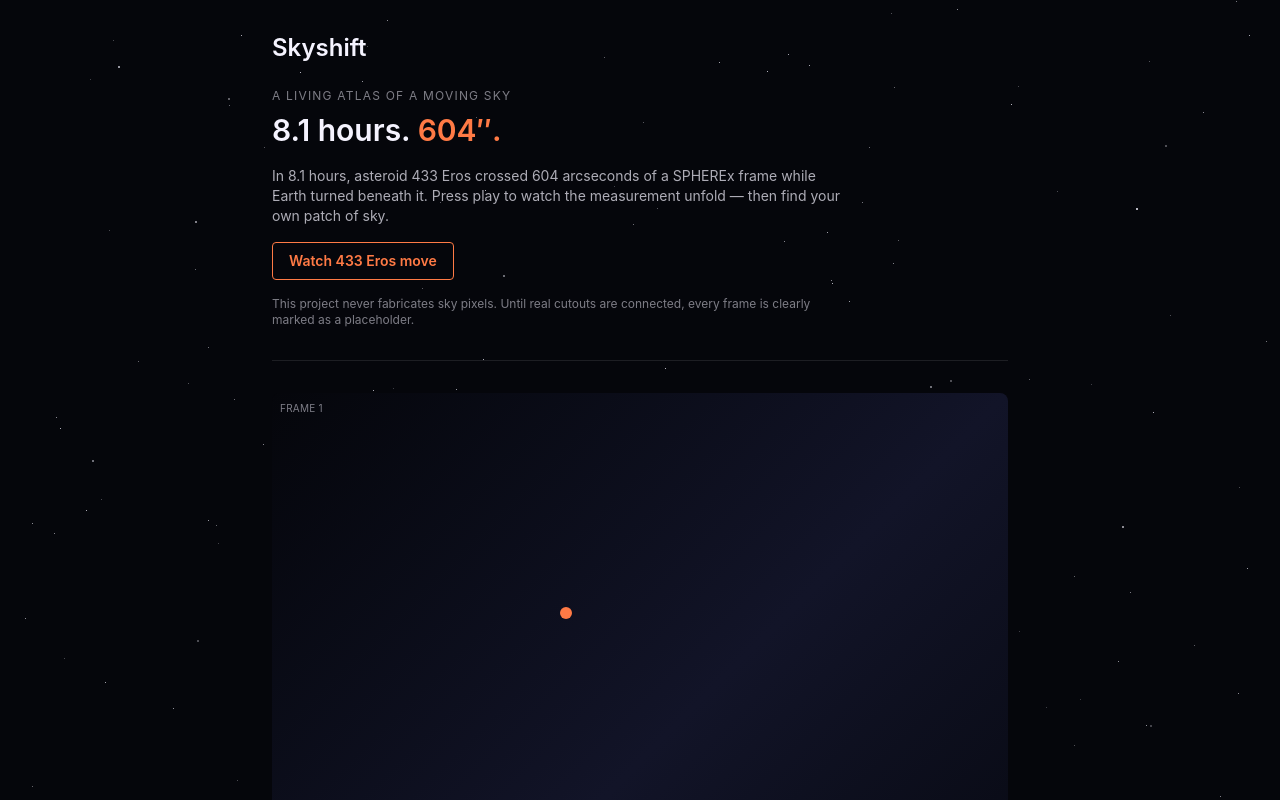
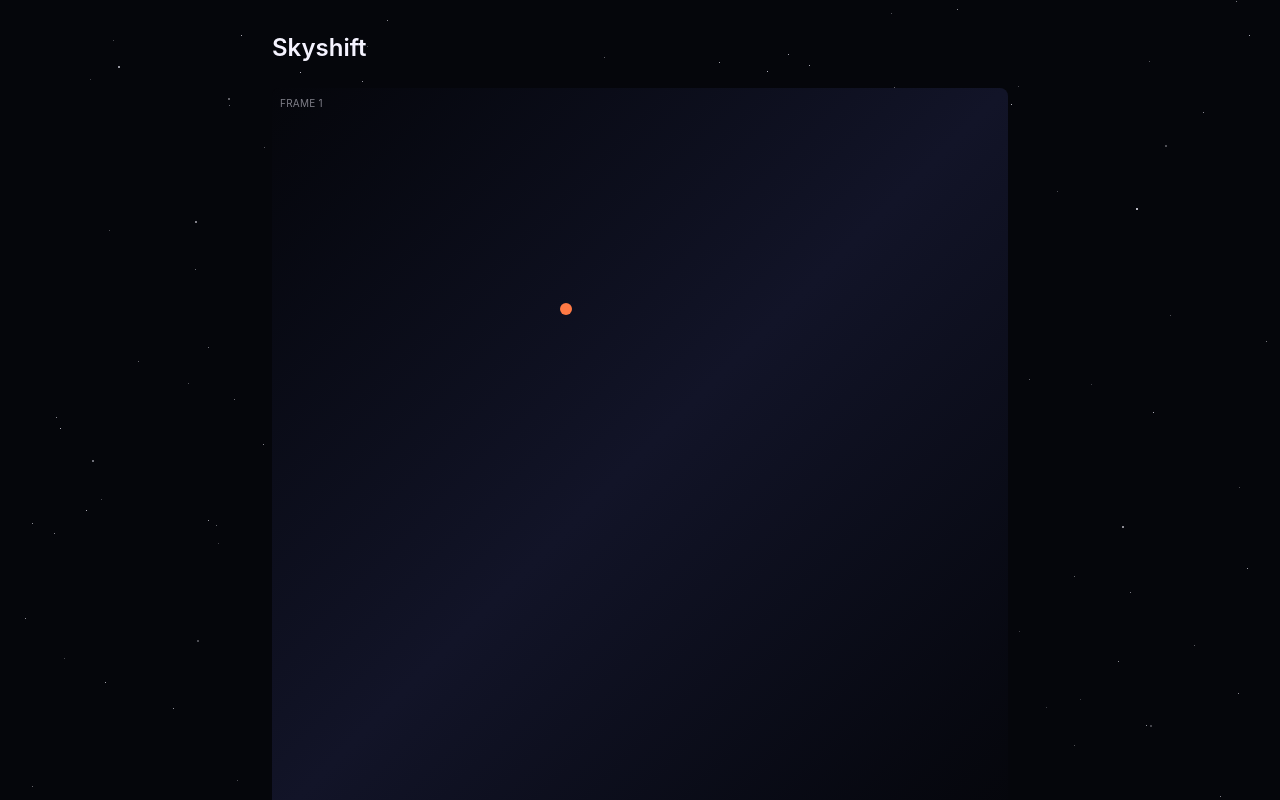
Before and after one commit to kamikaze1120/skyshift, a React (Vite) app in the folder frontend/: page / in a window 1280 px wide. Shown: the top 800 px of the page. Built offline with nearby package versions, Linux system fonts and the light colour scheme.

Commit message:
refactor: remove HeroSection, its hook and CTA move to IntroSequence and the nav quick-picker

```diff
--- a/frontend/src/App.tsx
+++ b/frontend/src/App.tsx
@@ -3,7 +3,6 @@ import StarfieldBackdrop from './components/StarfieldBackdrop'
 import SequenceViewer from './components/SequenceViewer'
 import CoordinateSearch from './components/CoordinateSearch'
 import ShareLinkBadge from './components/ShareLinkBadge'
-import HeroSection from './components/HeroSection'
 import AboutSection from './components/AboutSection'
 import { findTargetByCoordinates, getTargetById } from './lib/api'
 import { parseTargetParams, buildTargetParams } from './lib/urlParams'
@@ -56,7 +55,6 @@ function App() {
       </a>
       <StarfieldBackdrop />
       <h1 className="mb-6 text-2xl font-semibold">Skyshift</h1>
-      <HeroSection erosTarget={EROS} onWatchEros={handleTargetSelected} />
       {linkNotFound && (
         <p role="status" className="mb-4 text-accent-ember">
           Not in the local demo set yet — here are the curated targets you can explore instead.
--- a/frontend/src/components/HeroSection.tsx
+++ /dev/null
@@ -1,43 +0,0 @@
-import type { TargetRecord } from '../fixtures/types'
-
-interface HeroSectionProps {
-  erosTarget: TargetRecord
-  onWatchEros: (target: TargetRecord) => void
-}
-
-function hoursBetween(startIso: string, endIso: string): number {
-  const ms = new Date(endIso).getTime() - new Date(startIso).getTime()
-  return ms / (1000 * 60 * 60)
-}
-
-function HeroSection({ erosTarget, onWatchEros }: HeroSectionProps) {
-  const [first, last] = erosTarget.observations
-  const hours = hoursBetween(first.epoch, last.epoch).toFixed(1)
-
-  return (
-    <section className="mb-8 border-b border-starlight/10 pb-8">
-      <p className="mb-2 text-xs uppercase tracking-widest text-starlight/50">A living atlas of a moving sky</p>
-      <h2 className="mb-4 text-3xl font-semibold leading-tight">
-        {hours} hours. <em className="text-accent-ember not-italic">{erosTarget.known_motion_arcsec}″.</em>
-      </h2>
-      <p className="mb-4 max-w-xl text-sm text-starlight/70">
-        In {hours} hours, asteroid {erosTarget.display_name} crossed {erosTarget.known_motion_arcsec} arcseconds of a
-        SPHEREx frame while Earth turned beneath it. Press play to watch the measurement unfold — then find your own
-        patch of sky.
-      </p>
-      <button
-        type="button"
-        onClick={() => onWatchEros(erosTarget)}
-        className="rounded border border-accent-ember px-4 py-2 text-sm font-semibold text-accent-ember focus-visible:outline focus-visible:outline-2 focus-visible:outline-accent-ember"
-      >
-        Watch 433 Eros move
-      </button>
-      <p className="mt-4 max-w-xl text-xs text-starlight/50">
-        This project never fabricates sky pixels. Until real cutouts are connected, every frame is clearly marked as
-        a placeholder.
-      </p>
-    </section>
-  )
-}
-
-export default HeroSection
```
Also changed, not shown: 2 other files (tests, documents, lock files or other folders).
